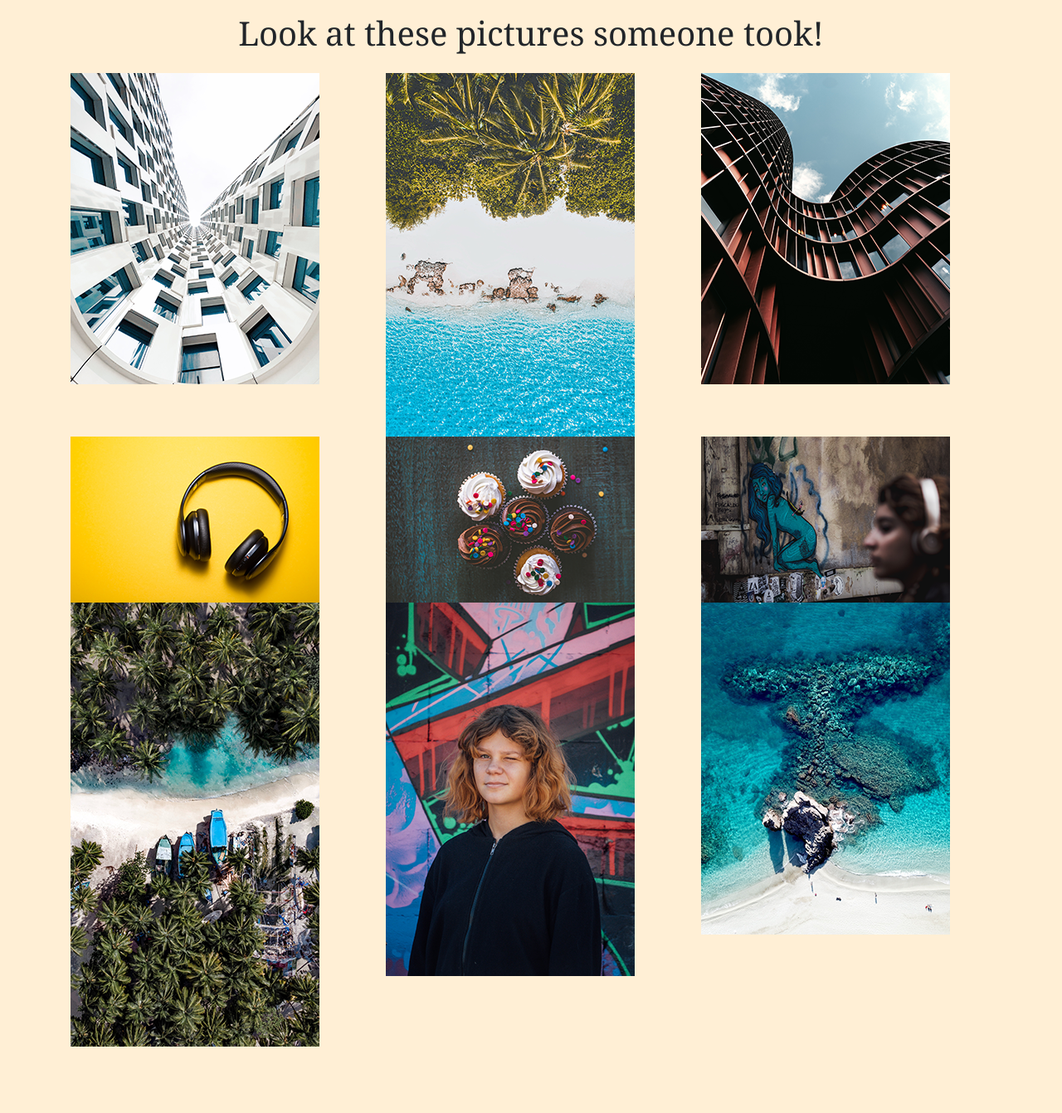
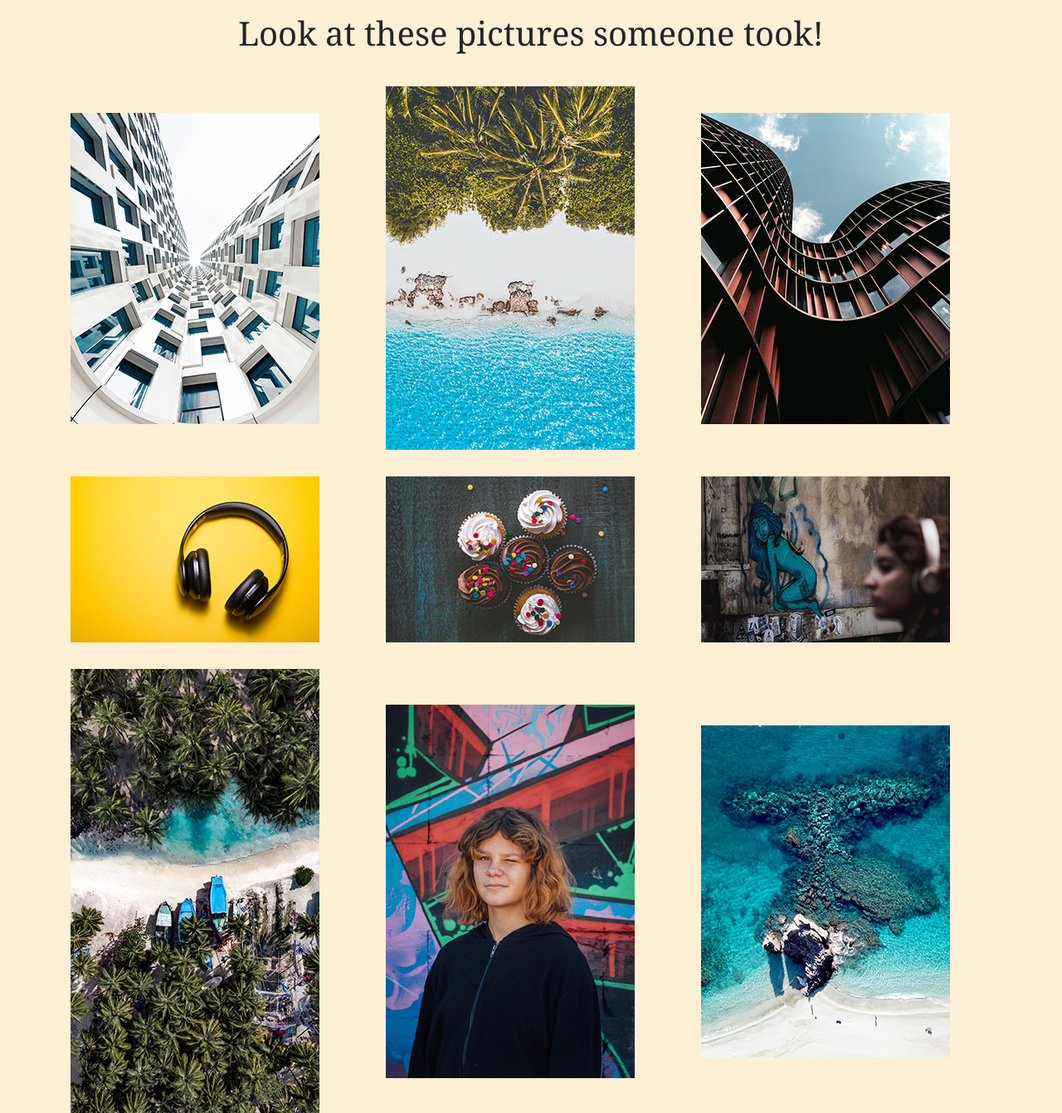
Before and after one commit to amywest1/m2-hw2-west-amy, a plain HTML site: page index.html in a window 1280 px wide. Shown: the whole page at 83% size. Before the commit the page ends 1261 px from the top, so only its background shows below. Drawn offline with nearby package versions, Linux system fonts and the light colour scheme.

Commit message:
adjusted margins and alignment

```diff
--- a/index.html
+++ b/index.html
@@ -14,31 +14,31 @@
     <h1>Look at these pictures someone took!</h1>
     <div class="container">
       <div class="row row-col-sm-1 row-col-med-2 row-col-lg-3">
-        <div class="col">
+        <div class="col py-3 align-self-center">
           <img src="/img/hw2-image1.png" alt="looking up at white building with windows" title="Looking Up">
         </div>
-        <div class="col">
+        <div class="col py-3">
           <img src="/img/hw2-image4.png" alt="aerial view of palm trees, white sand, and clear blue water" title="Pristine Beach">
         </div>
-        <div class="col">
+        <div class="col py-3 align-self-center">
           <img src="/img/hw2-image5.png" alt="looking up at curved brown building and blue sky with clouds" title="Curved Building">
         </div>
-        <div class="col">
+        <div class="col py-3">
           <img src="/img/hw2-image6.png" alt="wireless headphones on a yellow background" title="Headphones">
         </div>
-        <div class="col">
+        <div class="col py-3">
           <img src="/img/hw2-image2.png" alt="three chocolate and three vanilla cupcakes with sprinkles" title="Cupcakes">
         </div>
-        <div class="col">
+        <div class="col py-3">
           <img src="/img/hw2-image3.png" alt="grafitti of blue woman with silhoutte of woman wearing headphones" title="Woman Feeling Blue">
         </div>
-        <div class="col">
+        <div class="col py-3">
           <img src="/img/hw2-image7.png" alt="aerial view of palm trees, boats, and beach" title="Beach Cove with Boats">
         </div>
-        <div class="col">
+        <div class="col py-3 align-self-center">
           <img src="/img/hw2-image8.png" alt="girl in black hoodie in front of colorful graffti wall" title="Girl and Graffiti">
         </div>
-        <div class="col">
+        <div class="col py-3 align-self-center">
           <img src="/img/hw2-image9.png" alt="aerial view of clear water and coral" title="coral reef">
          </div>
       </div>
```
